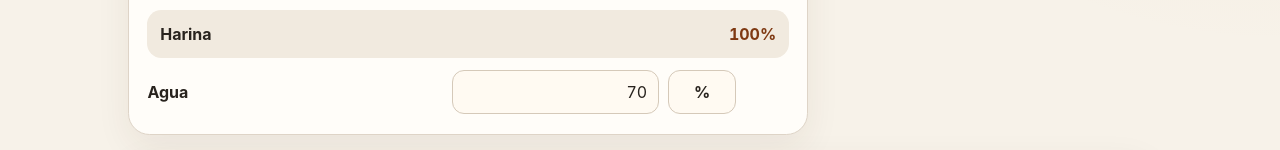
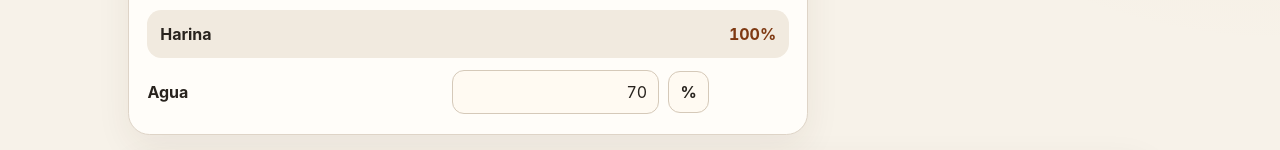
Before and after one commit to barbasmarcosi/PanaCalc, a React (Vite) app: page / in a window 1280 px wide. Shown: the part 500-650 px from the top of the page. Built offline with nearby package versions, Linux system fonts and the light colour scheme.

Commit message:
fix: keep water unit percentage-only

```diff
--- a/src/components/IngredientEditor.tsx
+++ b/src/components/IngredientEditor.tsx
@@ -63,7 +63,9 @@ export function IngredientEditor({ calculator }: IngredientEditorProps) {
                 />
               </label>
 
-              <label className="unit-field">
+              <div className="unit-field">
+                {isCustom ? (
+                  <label>
                     <span className="sr-only">Unidad de {currentName}</span>
                     <select
                       aria-label={`Unidad de ${currentName}`}
@@ -75,6 +77,10 @@ export function IngredientEditor({ calculator }: IngredientEditorProps) {
                       <option value="grams">g</option>
                     </select>
                   </label>
+                ) : (
+                  <span className="unit-select unit-display" aria-label={`Unidad de ${currentName}`}>%</span>
+                )}
+              </div>
 
               {isCustom ? (
                 <button
```
Lines whose indentation alone changed are shown as unchanged.
